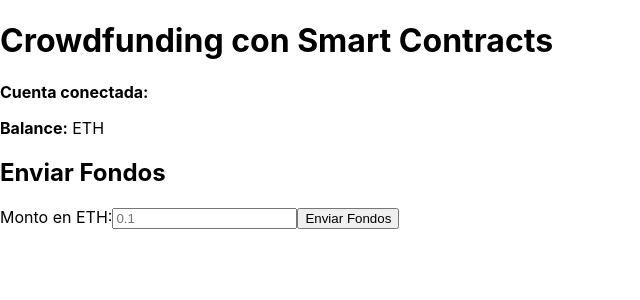
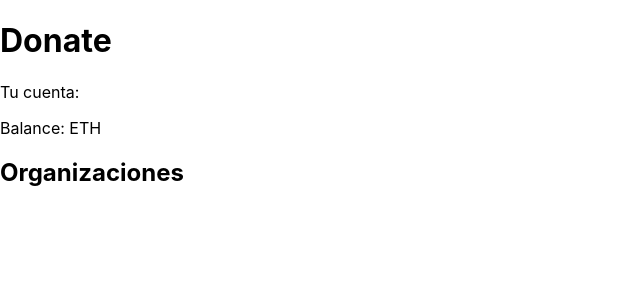
Before and after one commit to luis-lchr/Donate-PIA, a React (Create React App) app: page / in a window 1280 px wide. Shown: the top 300 px of the page, without its empty margins (0-640 px from the left). Built offline with nearby package versions, Linux system fonts and the light colour scheme.

Commit message:
12/11/24
Actualizaciones:
- Interfaz diferente entre Owner y Usuario normal.
- Owner puede crear organizaciones
- Las orgs salen en la interfaz normal y se pueden donar.

```diff
--- a/src/App.js
+++ b/src/App.js
@@ -1,12 +1,14 @@
 import React, { useEffect, useState } from 'react';
 import Web3 from 'web3';
-import getContract from './contract';
+import getContract from './contract.js';
 
 const App = () => {
     const [account, setAccount] = useState('');
     const [balance, setBalance] = useState('');
-    const [amount, setAmount] = useState(''); // Nueva variable para el monto a enviar
-    const [contractInstance, setContractInstance] = useState(null); // Guardar la instancia del contrato
+    const [isOwner, setIsOwner] = useState(false);
+    const [organizations, setOrganizations] = useState([]);
+    const [contractInstance, setContractInstance] = useState(null);
+    const [newOrg, setNewOrg] = useState(''); // Para el owner agregar una nueva organización
 
     const initWeb3 = async () => {
         if (window.ethereum) {
@@ -29,71 +31,119 @@ const App = () => {
             return;
         }
 
-      // Obtener la cuenta principal
         const accounts = await web3.eth.getAccounts();
         setAccount(accounts[0]);
 
-      // Obtener el balance
         const balanceInWei = await web3.eth.getBalance(accounts[0]);
         const balanceInEther = web3.utils.fromWei(balanceInWei, 'ether');
         setBalance(balanceInEther);
 
-      // Obtener la instancia del contrato
         const contract = await getContract();
         setContractInstance(contract);
+
+        const ownerAddress = await contract.methods.owner().call();
+        setIsOwner(accounts[0].toLowerCase() === ownerAddress.toLowerCase());
+
+        const orgs = await contract.methods.getOrganizations().call();
+        console.log("Organizaciones obtenidas:", orgs); // Debugging
+        setOrganizations(orgs);
     };
 
     useEffect(() => {
         loadAccountData();
     }, []);
 
-    // Función para manejar el envío de fondos
-    const handleSendFunds = async (e) => {
-        e.preventDefault();
-        if (!contractInstance || !amount) {
-            alert("Por favor, completa todos los campos y asegúrate de que el contrato esté cargado.");
+    const handleAddOrganization = async () => {
+        if (newOrg.trim() === '') return;
+        if (!contractInstance) {
+            console.error("El contrato no está inicializado.");
             return;
         }
 
         try {
-            const web3 = window.web3;
-            const amountInWei = web3.utils.toWei(amount, 'ether');
+            console.log("Agregando organización:", newOrg); // Debugging
+            await contractInstance.methods.addOrganization(newOrg).send({ from: account });
+            setNewOrg('');
+            loadAccountData();
+        } catch (error) {
+            console.error("Error al agregar organización:", error);
+        }
+    };
 
-            // Enviar la transacción al contrato
-            await contractInstance.methods.donate().send({
+    const handleWithdraw = async () => {
+        if (!contractInstance) return;
+
+        try {
+            console.log("Retirando fondos del contrato"); // Debugging
+            await contractInstance.methods.withdraw().send({ from: account });
+            loadAccountData();
+        } catch (error) {
+            console.error("Error al retirar fondos:", error);
+        }
+    };
+
+    const handleDonate = async (orgIndex, amount) => {
+        if (!amount || amount <= 0) return;
+
+        try {
+            const amountInWei = Web3.utils.toWei(amount.toString(), 'ether');
+            console.log(`Donando ${amount} ETH a la organización en el índice ${orgIndex}`); // Debugging
+            await contractInstance.methods.donate(orgIndex).send({
                 from: account,
                 value: amountInWei
             });
-
-            alert(`¡Fondos enviados exitosamente!`);
-            setAmount(''); // Resetear el campo de monto
-            loadAccountData(); // Recargar los datos para actualizar el balance
-
+            loadAccountData();
         } catch (error) {
-            console.error("Error al enviar fondos:", error);
-            alert("Error al enviar fondos. Verifica la consola para más detalles.");
+            console.error("Error al donar:", error);
         }
     };
 
     return (
         <div>
-            <h1>Crowdfunding con Smart Contracts</h1>
-            <p><strong>Cuenta conectada:</strong> {account}</p>
-            <p><strong>Balance:</strong> {balance} ETH</p>
+            <h1>Donate</h1>
+            <p>Tu cuenta: {account}</p>
+            <p>Balance: {balance} ETH</p>
 
-            <form onSubmit={handleSendFunds}>
-                <h2>Enviar Fondos</h2>
-                <label>
-                    Monto en ETH:
+            {isOwner ? (
+                <div>
+                    <h2>OWNER</h2>
+                    <div style={{ display: 'flex', gap: '20px' }}>
+                        <button onClick={handleWithdraw}>
+                            Sacar fondos de contrato
+                        </button>
+                        <div>
                             <input
                                 type="text"
-                        value={amount}
-                        onChange={(e) => setAmount(e.target.value)}
-                        placeholder="0.1"
+                                placeholder="Nombre de la organización"
+                                value={newOrg}
+                                onChange={(e) => setNewOrg(e.target.value)}
                             />
-                </label>
-                <button type="submit">Enviar Fondos</button>
-            </form>
+                            <button onClick={handleAddOrganization}>Agregar org</button>
+                        </div>
+                    </div>
+                </div>
+            ) : (
+                <div>
+                    <h2>Organizaciones</h2>
+                    <div style={{ display: 'grid', gridTemplateColumns: 'repeat(2, 1fr)', gap: '20px' }}>
+                        {organizations.map((org, index) => (
+                            <div key={index} style={{ border: '1px solid #ccc', padding: '10px' }}>
+                                <h3>{org.name}</h3>
+                                <input
+                                    type="number"
+                                    placeholder="Cantidad en ETH"
+                                    onChange={(e) => setOrganizations(prevOrgs =>
+                                        prevOrgs.map((o, i) => i === index ? {...o, donationAmount: e.target.value} : o)
+                                    )}
+                                />
+                                <button onClick={() => handleDonate(index, org.donationAmount || 0)}>
+                                    Donar
+                                </button>
+                            </div>
+                        ))}
+                    </div>
+                </div>
+            )}
         </div>
     );
 };
--- a/src/CrowdfundingABI.json
+++ b/src/CrowdfundingABI.json
@@ -1,5 +1,18 @@
 {
-    "abi": [
+    "abi":[
+	{
+		"inputs": [
+			{
+				"internalType": "string",
+				"name": "_name",
+				"type": "string"
+			}
+		],
+		"name": "addOrganization",
+		"outputs": [],
+		"stateMutability": "nonpayable",
+		"type": "function"
+	},
 	{
 		"inputs": [],
 		"name": "donate",
@@ -36,6 +49,19 @@
 			}
 		],
 		"name": "FundsReceived",
+		"type": "event"
+	},
+	{
+		"anonymous": false,
+		"inputs": [
+			{
+				"indexed": false,
+				"internalType": "string",
+				"name": "name",
+				"type": "string"
+			}
+		],
+		"name": "OrganizationAdded",
 		"type": "event"
 	},
 	{
@@ -79,6 +105,55 @@
 	},
 	{
 		"inputs": [],
+		"name": "getOrganizations",
+		"outputs": [
+			{
+				"components": [
+					{
+						"internalType": "string",
+						"name": "name",
+						"type": "string"
+					},
+					{
+						"internalType": "uint256",
+						"name": "balance",
+						"type": "uint256"
+					}
+				],
+				"internalType": "struct Crowdfunding.Organization[]",
+				"name": "",
+				"type": "tuple[]"
+			}
+		],
+		"stateMutability": "view",
+		"type": "function"
+	},
+	{
+		"inputs": [
+			{
+				"internalType": "uint256",
+				"name": "",
+				"type": "uint256"
+			}
+		],
+		"name": "organizations",
+		"outputs": [
+			{
+				"internalType": "string",
+				"name": "name",
+				"type": "string"
+			},
+			{
+				"internalType": "uint256",
+				"name": "balance",
+				"type": "uint256"
+			}
+		],
+		"stateMutability": "view",
+		"type": "function"
+	},
+	{
+		"inputs": [],
 		"name": "owner",
 		"outputs": [
 			{
@@ -103,8 +178,7 @@
 		"stateMutability": "view",
 		"type": "function"
 	}
-    ],
-    "networks": {
+  ], "networks": {
     "5777": {
       "address": "0x7b34F4A6D09B92ba77e8B83D2747242C1fF150a2"
     }
--- a/src/contract.js
+++ b/src/contract.js
@@ -1,14 +1,10 @@
 import Web3 from 'web3';
-import CrowdfundingContract from './CrowdfundingABI.json'; // Asegúrate de que el nombre y ruta del ABI sean correctos
+import ContractABI from './CrowdfundingABI.json';
 
 const getContract = async () => {
     const web3 = new Web3(window.ethereum);
-    const networkId = await web3.eth.net.getId();
-    const deployedNetwork = CrowdfundingContract.networks[networkId];
-    const contractInstance = new web3.eth.Contract(
-        CrowdfundingContract.abi,
-        deployedNetwork && deployedNetwork.address
-    );
+    const contractAddress = '0x4205dd2FD0765a03600Ba8E79d6Abae01f14d803';
+    const contractInstance = new web3.eth.Contract(ContractABI.abi, contractAddress);
     return contractInstance;
 };
 
--- a/src/pages/EnviarFondos.js
+++ b/src/pages/EnviarFondos.js
@@ -2,7 +2,7 @@ import React, { useState } from 'react';
 import Web3 from 'web3';
 import contractABI from './CrowdfundingABI.json';
 
-const contractAddress = "0x7b34F4A6D09B92ba77e8B83D2747242C1fF150a2"; // Reemplaza con la dirección de tu contrato
+const contractAddress = "0x4205dd2FD0765a03600Ba8E79d6Abae01f14d803"; // Reemplaza con la dirección de tu contrato
 
 const EnviarFondos = () => {
     const [monto, setMonto] = useState("");
```
Lines whose indentation alone changed are shown as unchanged.
